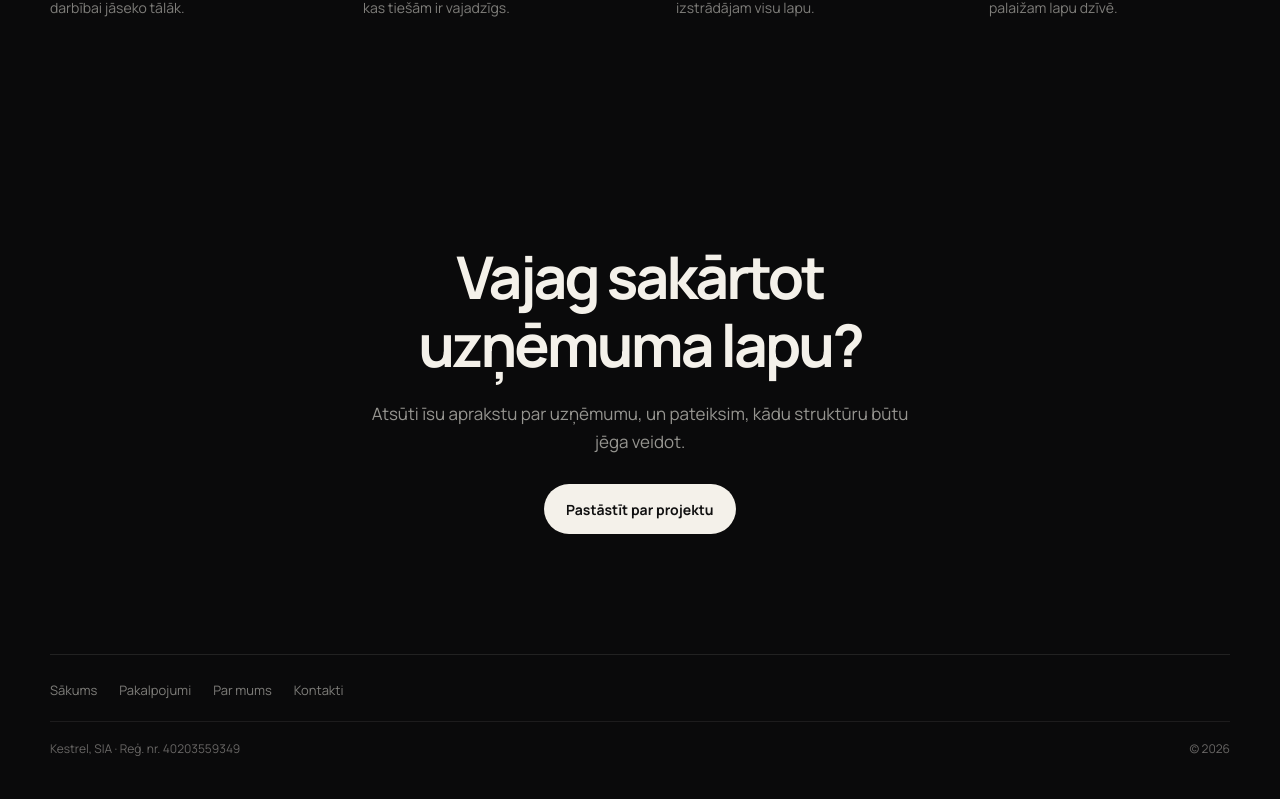
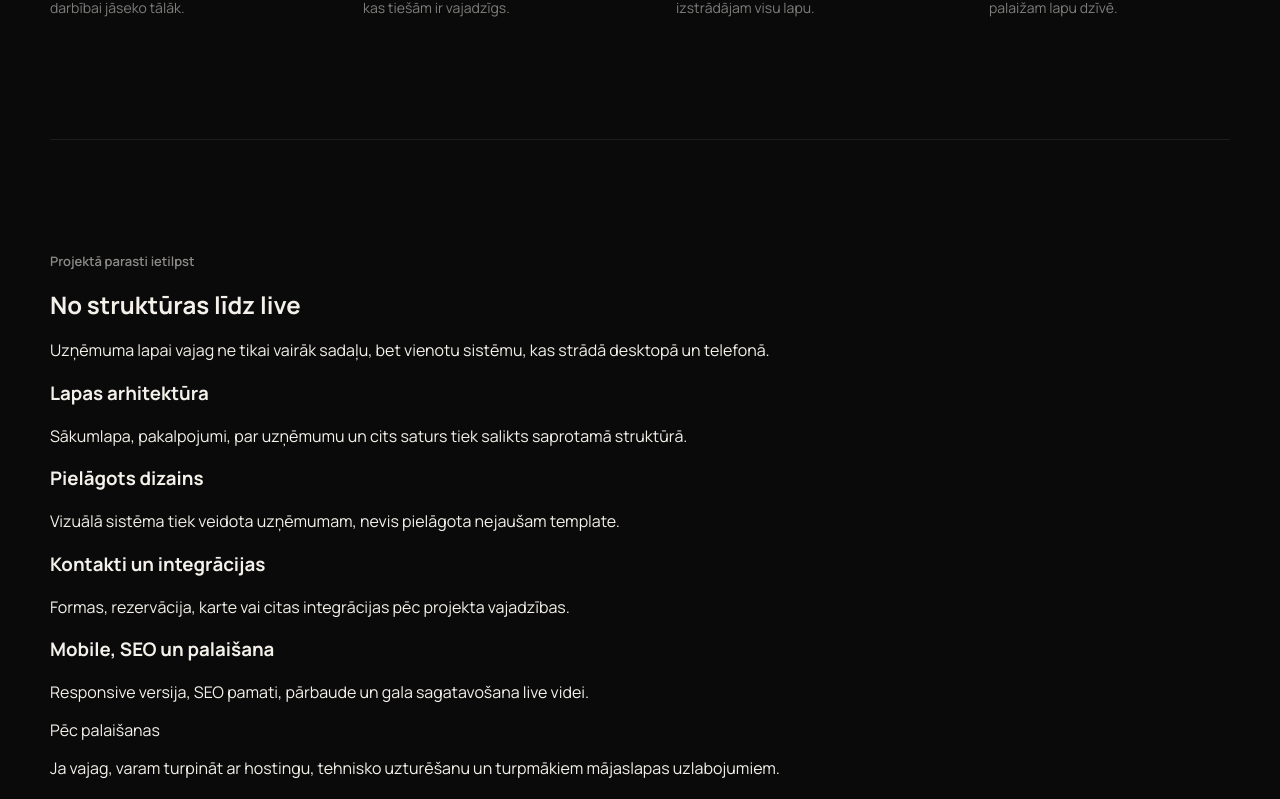
Before and after one commit to davisl24/WEBSITEAGENCY, a Next.js app: page /pakalpojumi/uznemuma-majaslapa in a window 1280 px wide. Shown: the part 3237-4036 px from the top of the page. Built offline with nearby package versions, Linux system fonts and the light colour scheme.

Commit message:
content: add practical project scope

```diff
--- a/app/pakalpojumi/uznemuma-majaslapa/page.tsx
+++ b/app/pakalpojumi/uznemuma-majaslapa/page.tsx
@@ -1,6 +1,7 @@
 import type { Metadata } from "next";
 import RevealOnView from "../../components/RevealOnView";
 import ThemeToggle from "../../components/ThemeToggle";
+import ServiceDelivery from "../../components/ServiceDelivery";
 
 export const metadata: Metadata = {
   title: "Uzņēmuma mājaslapas izstrāde | Kestrel",
@@ -229,6 +230,18 @@ export default function CompanyWebsitePage() {
         </div>
       </section>
 
+      <ServiceDelivery
+        id="delivery-title"
+        title="No struktūras līdz live"
+        description="Uzņēmuma lapai vajag ne tikai vairāk sadaļu, bet vienotu sistēmu, kas strādā desktopā un telefonā."
+        items={[
+          { title: "Lapas arhitektūra", text: "Sākumlapa, pakalpojumi, par uzņēmumu un cits saturs tiek salikts saprotamā struktūrā." },
+          { title: "Pielāgots dizains", text: "Vizuālā sistēma tiek veidota uzņēmumam, nevis pielāgota nejaušam template." },
+          { title: "Kontakti un integrācijas", text: "Formas, rezervācija, karte vai citas integrācijas pēc projekta vajadzības." },
+          { title: "Mobile, SEO un palaišana", text: "Responsive versija, SEO pamati, pārbaude un gala sagatavošana live videi." }
+        ]}
+      />
+
       <section className="service-page-cta">
         <RevealOnView className="line-mask-reveal service-cta-title">
           <h2 className="service-line-stack">
```
